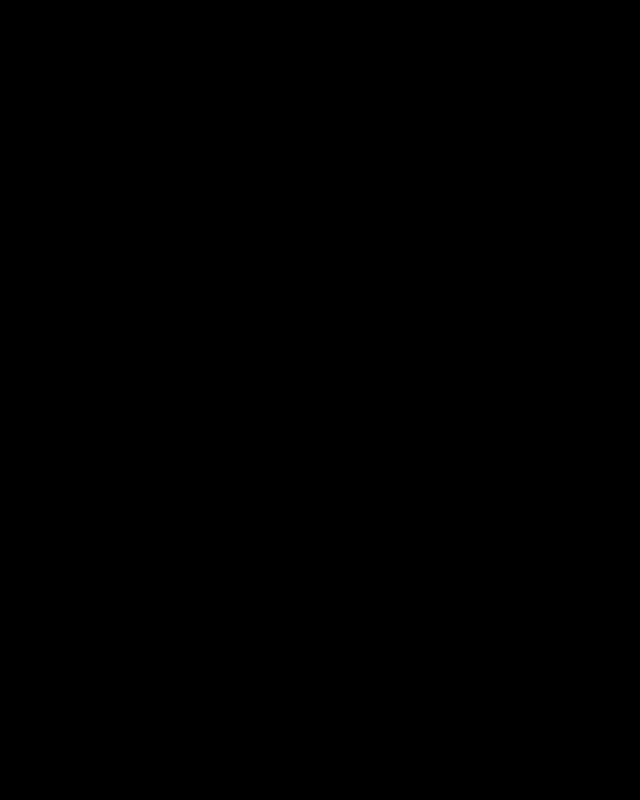
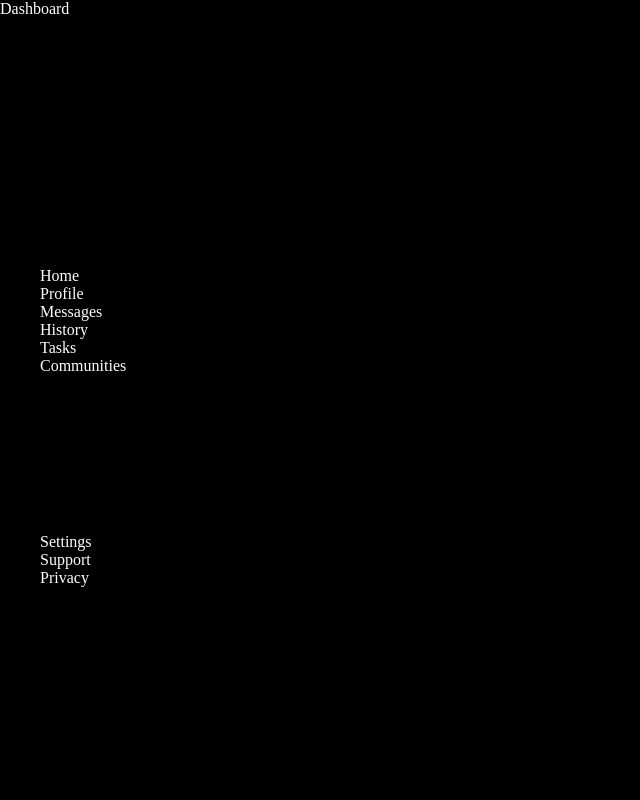
Before and after one commit to BrooksSuz/adminDashboard, a plain HTML site: page index.html in a window 1280 px wide. Shown: the whole page, without its empty margins (0-640 px from the left). Drawn offline with Linux system fonts and the light colour scheme.

Commit message:
Create basic sidebar

```diff
--- a/index.html
+++ b/index.html
@@ -7,10 +7,31 @@
   <link rel="stylesheet" href="main.css">
   <title>Admin Dashboard</title>
 </head>
+
 <body>
   <div class="container">
 
     <div class="sidebar">
+
+      <header class="dashboard-header">Dashboard</header>
+
+      <ul class="dashboard-nav">
+
+        <li class="home"><a href="#">Home</a></li>
+        <li class="profile"><a href="#">Profile</a></li>
+        <li class="messages"><a href="#">Messages</a></li>
+        <li class="history"><a href="#">History</a></li>
+        <li class="tasks"><a href="#">Tasks</a></li>
+        <li class="communities"><a href="#">Communities</a></li>
+
+      </ul>
+
+      <ul class="dashboard-user">
+
+        <li class="settings"><a href="#">Settings</a></li>
+        <li class="support"><a href="#">Support</a></li>
+        <li class="privacy"><a href="#">Privacy</a></li>
+      </ul>
 
     </div>
 
--- a/main.css
+++ b/main.css
@@ -5,7 +5,7 @@ html {
 *, *::before, *::after {
   box-sizing: inherit;
   margin: 0;
-  height: 100%;
+  color: white;
 }
 
 body {
@@ -16,14 +16,33 @@ body {
 .container {
   display: grid;
   grid-template-columns: 1fr 3fr;
-  grid-template-rows: 1fr 1fr;
+  grid-template-rows: 1fr 4fr;
   grid-template-areas:
   "sidebar header"
   "sidebar main-content";
+  height: 100%;
 }
 
 .sidebar {
   grid-area: sidebar;
+  display: grid;
+  grid-template: 1fr 1fr 1fr / 1fr;
+  grid-template-areas:
+  "d-header"
+  "d-nav"
+  "d-user";
+}
+
+.dashboard-header {
+  grid-area: d-header;
+}
+
+.dashboard-nav {
+  grid-area: d-nav;
+}
+
+.dashboard-user {
+  grid-area: d-user;
 }
 
 .header {
@@ -33,3 +52,11 @@ body {
 .main-content {
   grid-area: main-content;
 }
+
+ul {
+  list-style: none;
+}
+
+a {
+  text-decoration: none;
+}
```
